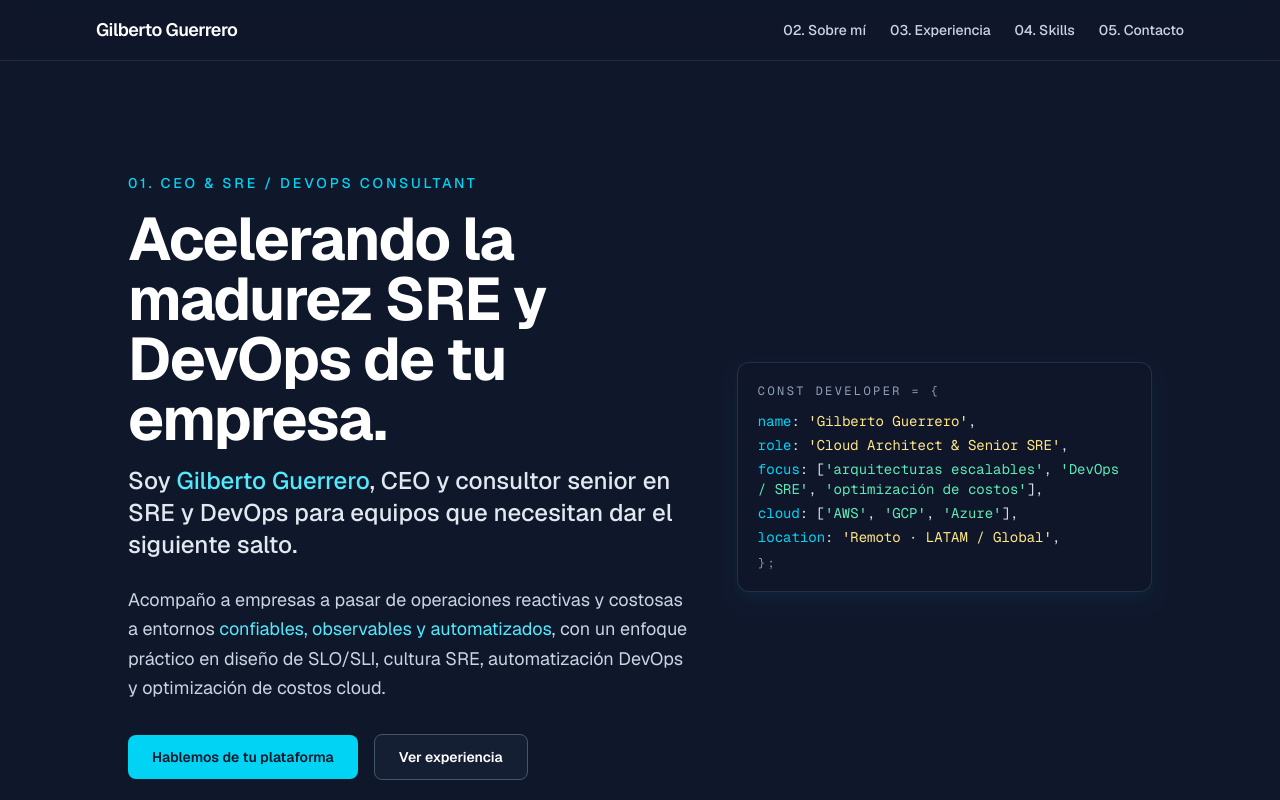
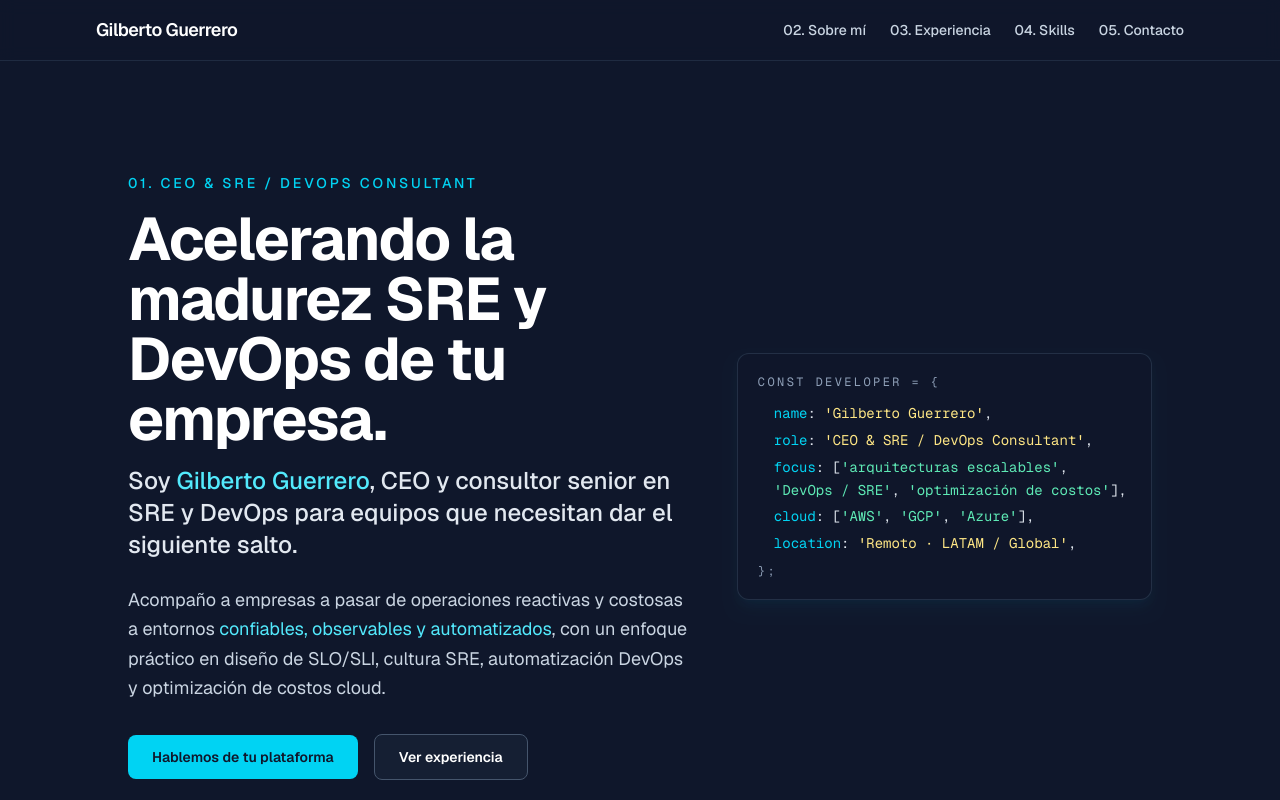
Before and after one commit to gilbertoguerrero/website, a Next.js app: page / in a window 1280 px wide. Shown: the top 800 px of the page. Built offline with nearby package versions, Linux system fonts and the light colour scheme.

Commit message:
Update section hero

```diff
--- a/sections/Hero.tsx
+++ b/sections/Hero.tsx
@@ -44,19 +44,19 @@ export default function Hero() {
           <p className="mb-3 text-xs font-mono uppercase tracking-[0.2em] text-slate-400">
             const developer = {"{"}
           </p>
-          <div className="space-y-1 font-mono text-xs sm:text-sm">
-            <p>
+          <div className="space-y-1 font-mono text-xs sm:text-sm leading-relaxed">
+            <p className="pl-4">
               <span className="text-cyan-400">name</span>:{" "}
               <span className="text-amber-200">&#39;Gilberto Guerrero&#39;</span>,
             </p>
-            <p>
+            <p className="pl-4">
               <span className="text-cyan-400">role</span>:{" "}
               <span className="text-amber-200">
-                &#39;Cloud Architect & Senior SRE&#39;
+                &#39;CEO & SRE / DevOps Consultant&#39;
               </span>
               ,
             </p>
-            <p>
+            <p className="pl-4">
               <span className="text-cyan-400">focus</span>: [
               <span className="text-emerald-300">
                 &#39;arquitecturas escalables&#39;
@@ -65,13 +65,13 @@ export default function Hero() {
               <span className="text-emerald-300">&#39;optimización de costos&#39;</span>
               ],
             </p>
-            <p>
+            <p className="pl-4">
               <span className="text-cyan-400">cloud</span>: [
               <span className="text-emerald-300">&#39;AWS&#39;</span>,{" "}
               <span className="text-emerald-300">&#39;GCP&#39;</span>,{" "}
               <span className="text-emerald-300">&#39;Azure&#39;</span>],
             </p>
-            <p>
+            <p className="pl-4">
               <span className="text-cyan-400">location</span>:{" "}
               <span className="text-amber-200">&#39;Remoto · LATAM / Global&#39;</span>,
             </p>
```
